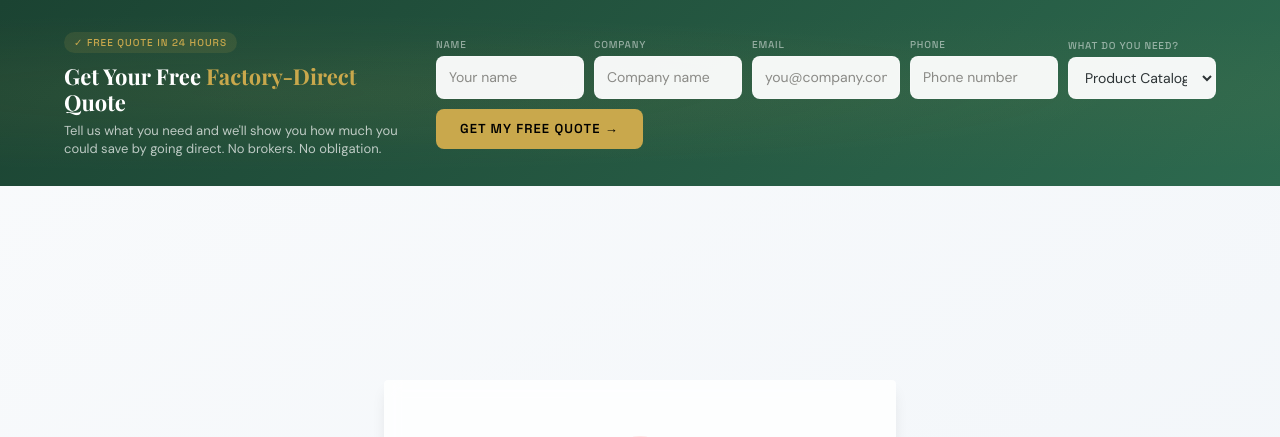
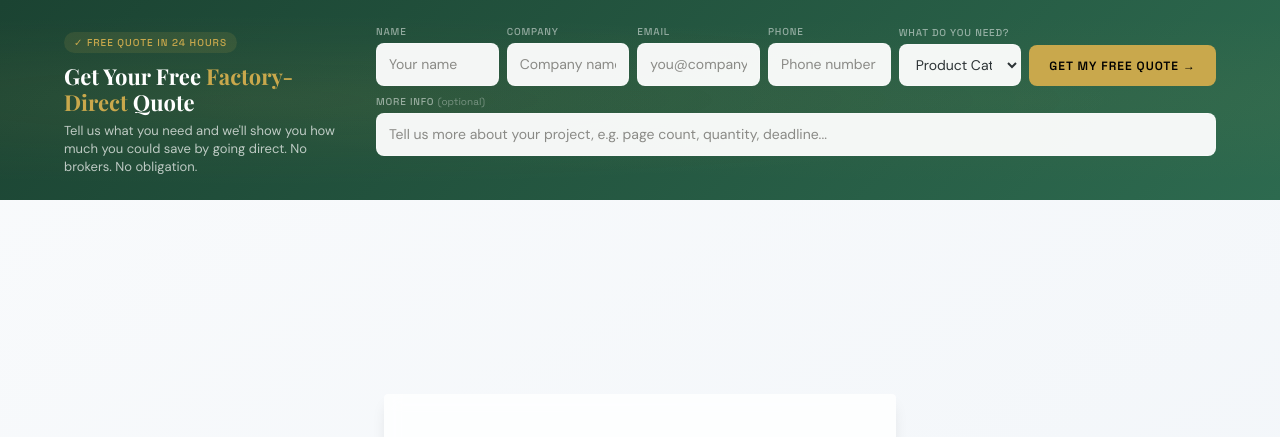
Before and after one commit to H6gvbhYujnhwP/MansonGroup, a website: page index.html in a window 1280 px wide. Shown: the top 437 px of the page. Drawn offline with nearby package versions, Linux system fonts and the light colour scheme; a web font is replaced by a local one.

Commit message:
Rearrange CTA form: button on same line as fields, add More Info row below

```diff
--- a/index.html
+++ b/index.html
@@ -47,16 +47,17 @@
       .cta-inner {
         max-width: 1200px;
         margin: 0 auto;
-        padding: 28px 24px;
+        padding: 24px 24px;
         display: flex;
-        align-items: center;
+        align-items: flex-start;
         justify-content: space-between;
         gap: 32px;
         position: relative;
       }
       .cta-text {
         flex: 0 0 auto;
-        max-width: 340px;
+        max-width: 280px;
+        padding-top: 4px;
       }
       .cta-text h2 {
         font-family: 'Playfair Display', serif;
@@ -78,19 +79,32 @@
       }
       .cta-form-wrapper {
         flex: 1;
-        max-width: 780px;
+        max-width: 850px;
       }
       .cta-form {
         display: flex;
+        flex-direction: column;
+        gap: 8px;
+      }
+      .cta-row-1 {
+        display: flex;
         align-items: flex-end;
-        gap: 10px;
-        flex-wrap: wrap;
+        gap: 8px;
+      }
+      .cta-row-2 {
+        display: flex;
+        align-items: flex-end;
+        gap: 8px;
       }
       .cta-field {
         flex: 1;
-        min-width: 130px;
+        min-width: 0;
       }
-      .cta-field label {
+      .cta-field-info {
+        flex: 1;
+      }
+      .cta-field label,
+      .cta-field-info label {
         display: block;
         font-family: 'Space Grotesk', sans-serif;
         font-size: 10px;
@@ -101,7 +115,8 @@
         margin-bottom: 4px;
       }
       .cta-field input,
-      .cta-field select {
+      .cta-field select,
+      .cta-field-info input {
         width: 100%;
         padding: 10px 12px;
         font-family: 'DM Sans', sans-serif;
@@ -114,19 +129,21 @@
         transition: all 0.2s ease;
         box-sizing: border-box;
       }
-      .cta-field input::placeholder {
+      .cta-field input::placeholder,
+      .cta-field-info input::placeholder {
         color: #8A8A86;
       }
       .cta-field input:focus,
-      .cta-field select:focus {
+      .cta-field select:focus,
+      .cta-field-info input:focus {
         border-color: #C9A84C;
         box-shadow: 0 0 0 3px rgba(201, 168, 76, 0.2);
       }
       .cta-submit {
         flex: 0 0 auto;
-        padding: 10px 24px;
+        padding: 10px 20px;
         font-family: 'Space Grotesk', sans-serif;
-        font-size: 13px;
+        font-size: 12px;
         font-weight: 600;
         text-transform: uppercase;
         letter-spacing: 0.08em;
@@ -137,6 +154,7 @@
         cursor: pointer;
         transition: all 0.2s ease;
         white-space: nowrap;
+        height: 41px;
       }
       .cta-submit:hover {
         background: #D4B65E;
@@ -202,16 +220,23 @@
         .cta-badge {
           justify-content: center;
         }
-        .cta-form {
+        .cta-row-1 {
           flex-direction: column;
+          gap: 8px;
         }
-        .cta-field {
+        .cta-row-2 {
+          flex-direction: column;
+          gap: 8px;
+        }
+        .cta-field,
+        .cta-field-info {
           min-width: 100%;
         }
         .cta-submit {
           width: 100%;
           padding: 14px 24px;
           font-size: 14px;
+          height: auto;
         }
       }
       @media (max-width: 600px) {
@@ -243,6 +268,8 @@
             <input type="hidden" name="_subject" value="New Quote Request from weprintcatalogues.com">
             <input type="text" name="_gotcha" style="display:none">
 
+            <!-- Row 1: Name, Company, Email, Phone, Dropdown, Submit -->
+            <div class="cta-row-1">
               <div class="cta-field">
                 <label for="cta-name">Name</label>
                 <input type="text" id="cta-name" name="name" placeholder="Your name" required>
@@ -271,6 +298,15 @@
                 </select>
               </div>
               <button type="submit" class="cta-submit">Get My Free Quote &rarr;</button>
+            </div>
+
+            <!-- Row 2: More Info (optional) -->
+            <div class="cta-row-2">
+              <div class="cta-field-info">
+                <label for="cta-info">More Info <span style="font-weight:400;text-transform:none;letter-spacing:0;opacity:0.7;">(optional)</span></label>
+                <input type="text" id="cta-info" name="more_info" placeholder="Tell us more about your project, e.g. page count, quantity, deadline...">
+              </div>
+            </div>
           </form>
           <div class="cta-success" id="cta-success">
             <h3>&#10003; Thank You!</h3>
```
Lines whose indentation alone changed are shown as unchanged.
